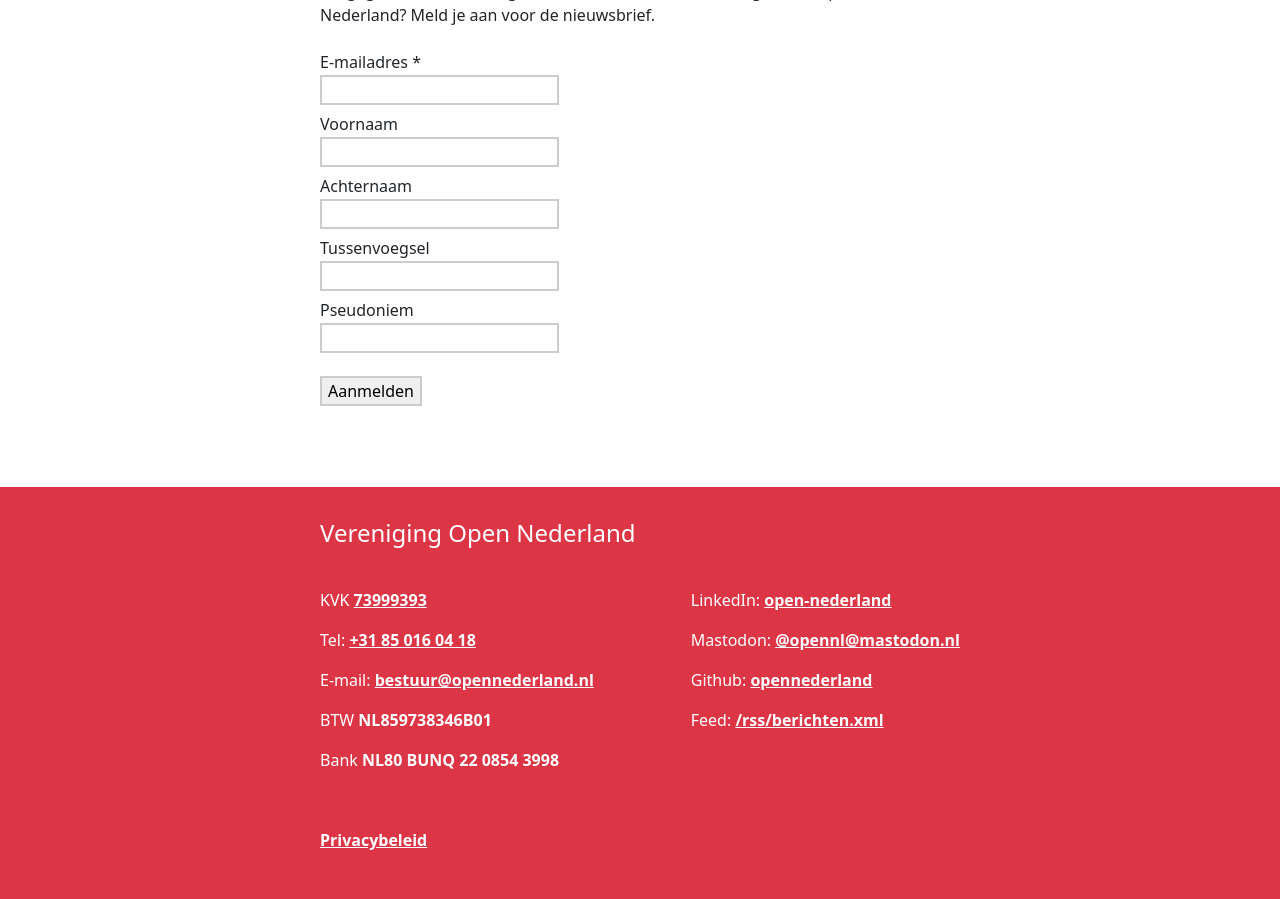
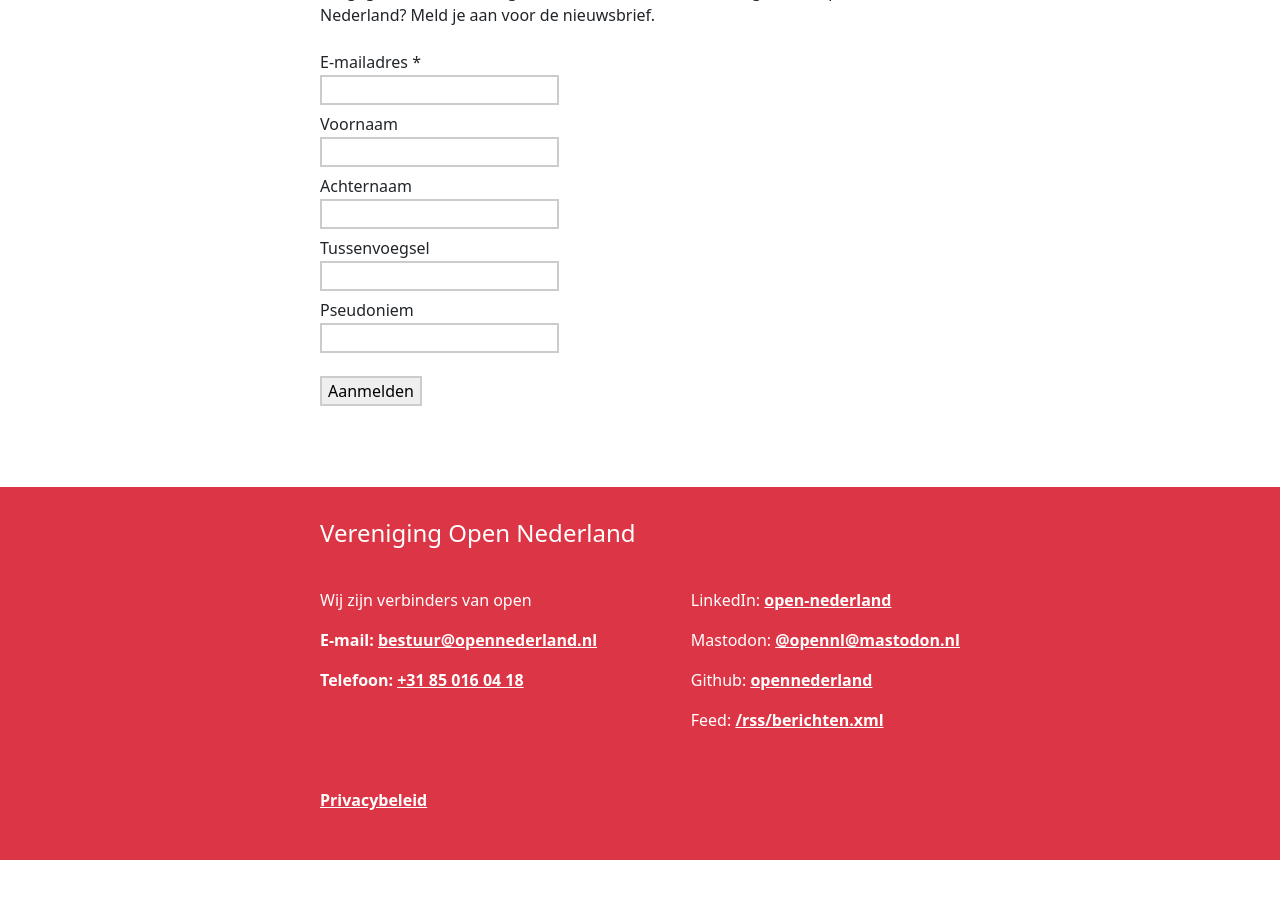
Before and after one commit to opennederland/www.opennederland.nl, a Jekyll site: the page built from index.md, in a window 1280 px wide and 900 px high, scrolled down 1947 px. Built offline with Jekyll 4.4.1, drawn with Linux system fonts in a browser that asks for light colours; after the commit the page ends 2807 px from its top, so only the background shows below that.

Commit message:
footer functioneler gemaakt.

```diff
--- a/_includes/footer.html
+++ b/_includes/footer.html
@@ -2,15 +2,13 @@
     <h4>{{ site.title }}</h4>
     <div class="footer-box">
         <div class="footer-box__left">
-            <p>KVK <a href="https://www.kvk.nl/bestellen/#/73999393">73999393</a></p>
-            <p>Tel: <a href="tel:+31850160418">+31 85 016 04 18</a></p>
-            <p>E-mail: <a href="mailto:bestuur@opennederland.nl">bestuur@opennederland.nl</a></p>
-            <p>BTW <b>NL859738346B01</b></p>
-            <p>Bank <b>NL80 BUNQ 22 0854 3998</b></p>
+            <p>Wij zijn verbinders van open</p>
+            <p><strong>E-mail:</strong> <a href="mailto:bestuur@opennederland.nl">bestuur@opennederland.nl</a></p>
+            <p><strong>Telefoon:</strong> <a href="tel:+31850160418">+31 85 016 04 18</a></p>
         </div>
         <div class="footer-box__right">
             <p>LinkedIn: <a href="https://www.linkedin.com/company/open-nederland/">open-nederland</a></p>
-            <p>Mastodon: <a href="https://mastodon.nl/@opennl">@opennl@mastodon.nl</a></p>
+            <p>Mastodon: <a rel="me" href="https://mastodon.nl/@opennl">@opennl@mastodon.nl</a></p>
             <p>Github: <a href="https://github.com/opennederland/www.opennederland.nl">opennederland</a></p>
             <p>Feed: <a href="{{ "/rss/berichten.xml" | relative_url }}">/rss/berichten.xml</a></p>
         </div>
```
